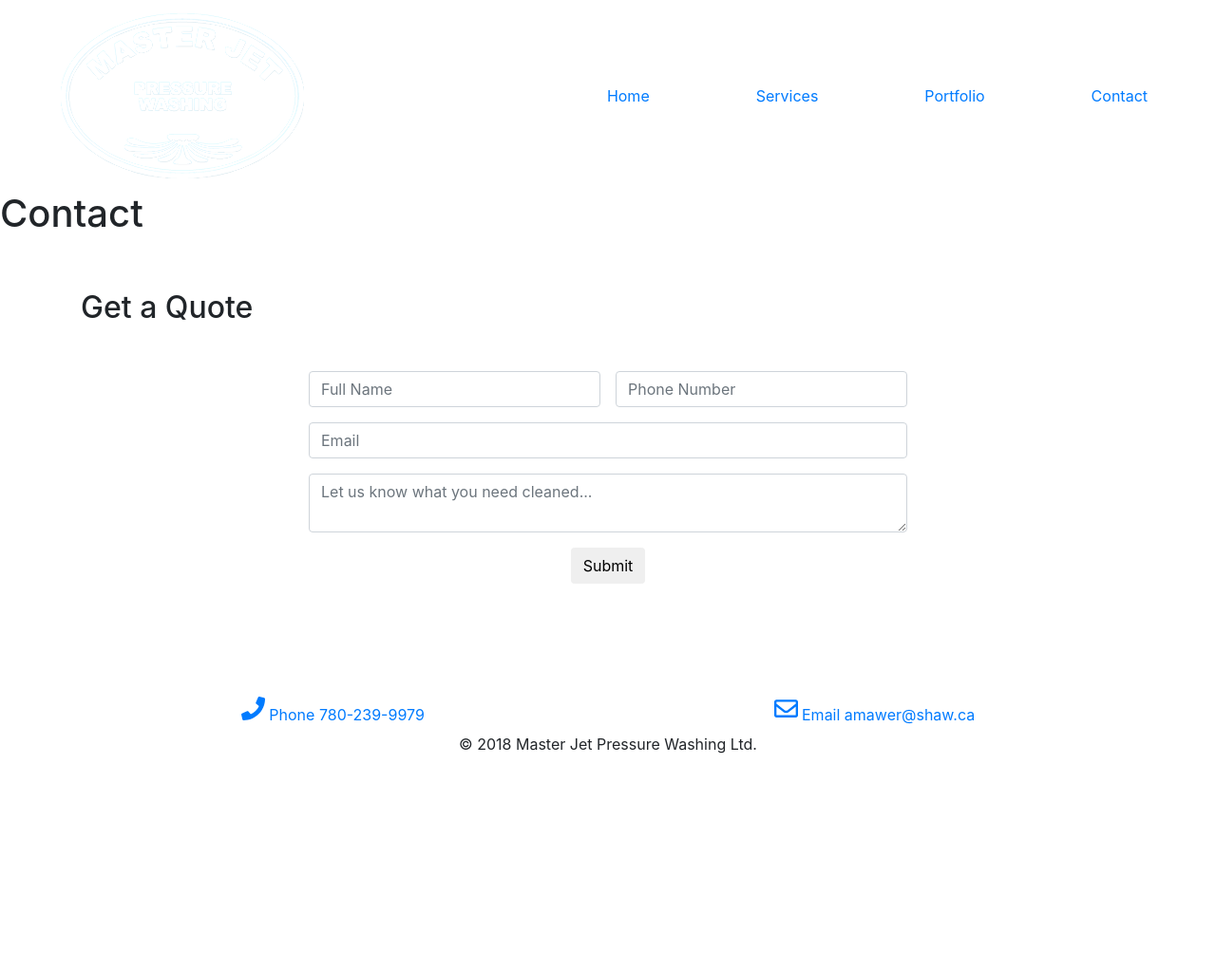
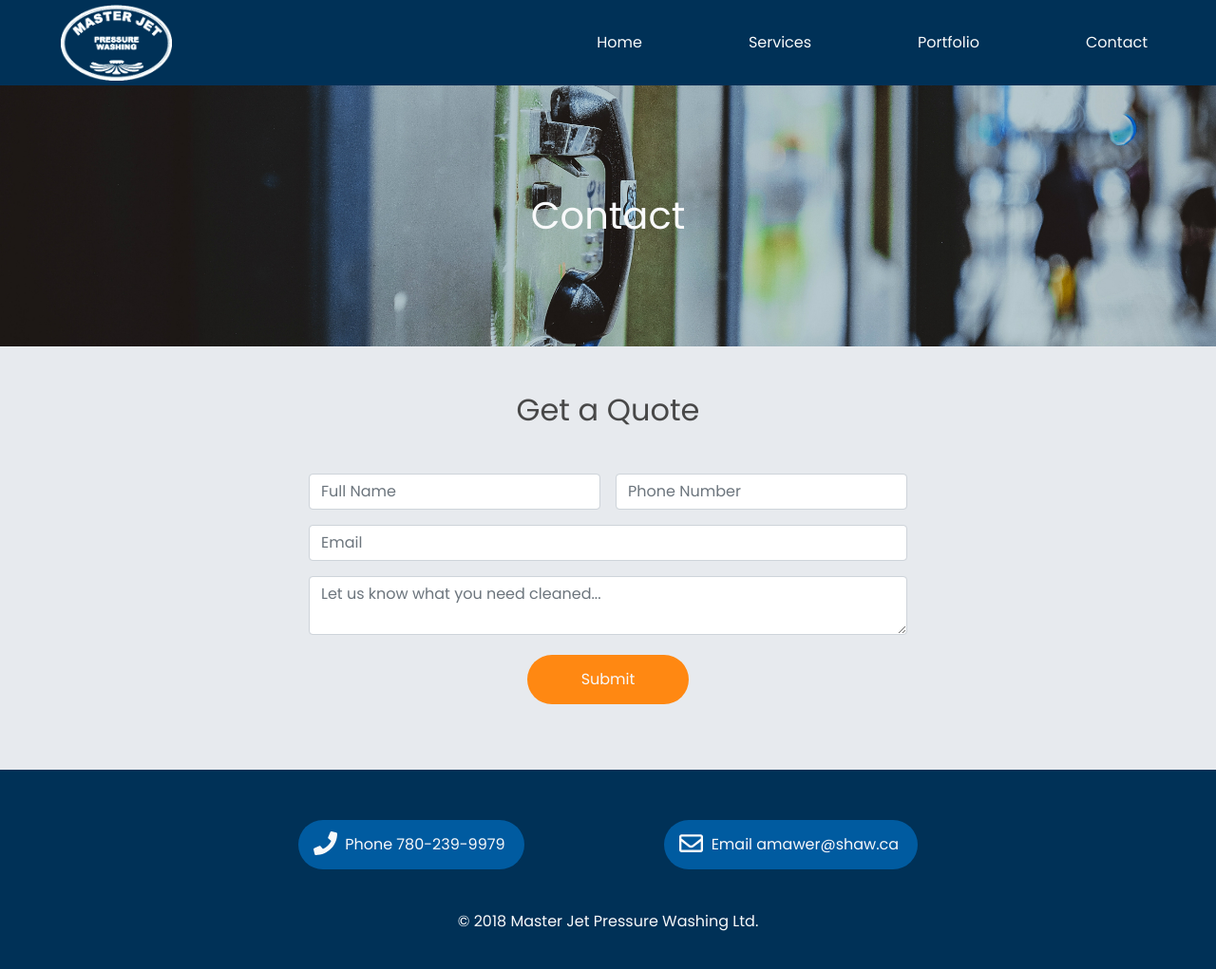
Before and after one commit to linhub15/masterjet.ca, a Jekyll site: the page built from contact.html, in a window 1280 px wide. Shown: the whole page at 95% size. Built offline with Jekyll 4.4.1, drawn with Linux system fonts in a browser that asks for light colours; nearby versions of some CDN libraries; before the commit the page ends 900 px from its top, so only the background shows below that.

Commit message:
remove absolute url referecing CSS

```diff
--- a/_layouts/default.html
+++ b/_layouts/default.html
@@ -15,7 +15,7 @@
 
     <!-- CSS -->
     <link rel="stylesheet" href="https://maxcdn.bootstrapcdn.com/bootstrap/4.0.0/css/bootstrap.min.css" integrity="sha384-Gn5384xqQ1aoWXA+058RXPxPg6fy4IWvTNh0E263XmFcJlSAwiGgFAW/dAiS6JXm" crossorigin="anonymous">
-    <link rel="stylesheet" href="{{site.url}}/css/main.css">
+    <link rel="stylesheet" href="/css/main.css">
 </head>
 <body>
     {% include site-nav.html %}
```
